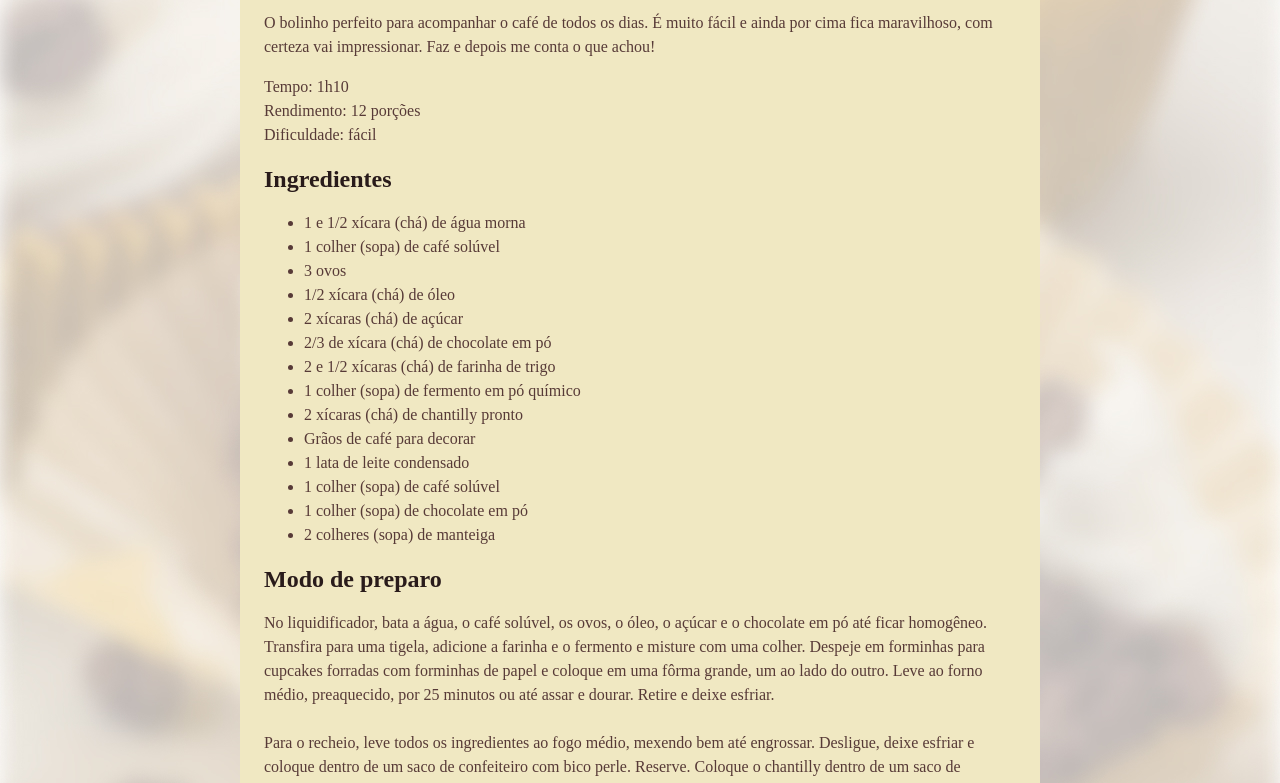
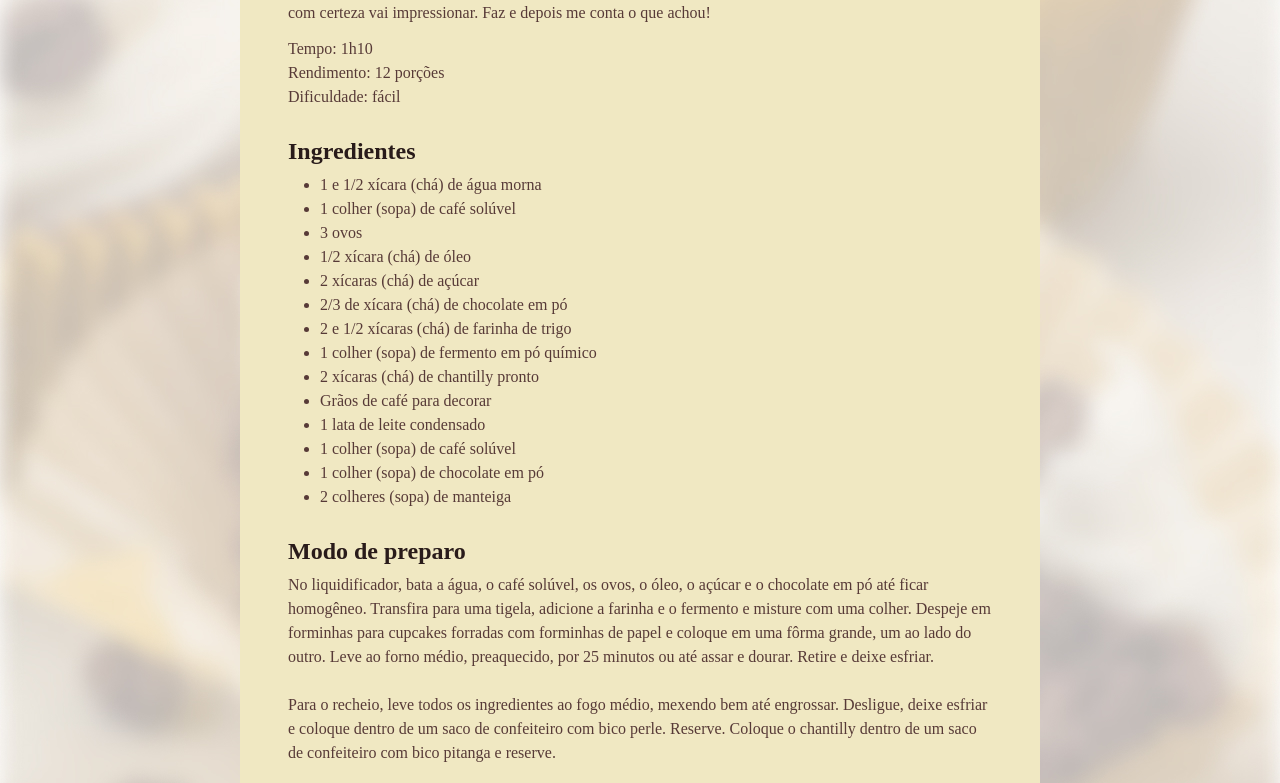
Before and after one commit to MuriloKuehne/P-gina-de-Receita, a plain HTML site: page index.html in a window 1280 px wide. Shown: the part 590-1373 px from the top of the page. Drawn offline with Linux system fonts and the light colour scheme; a web font is replaced by a local one.

Commit message:
personalizando os espaços

```diff
--- a/style.css
+++ b/style.css
@@ -1,5 +1,10 @@
 @import url('https://fonts.googleapis.com/css2?family=Alice&family=Inter:ital,opsz,wght@0,14..32,100..900;1,14..32,100..900&display=swap');
 
+
+*{
+    margin: 0;
+    padding: 0;
+}
 
 :root {
     font-family: "Alice", serif;
@@ -10,6 +15,19 @@
 body {
     background-image: url(/assets/bg-image.jpg);
     background-size: cover;
+}
+
+main {
+    padding: 24px;
+}
+
+section + section {
+    margin-top: 24px;
+}
+
+
+#about p + p {
+    margin-top: 12px ;
 }
 
 #page {
@@ -24,6 +42,7 @@
 h1 {
     line-height: 140%;
     font-size: 40px;
+    margin-bottom: 4px;
 }
 
 h2 {
@@ -32,4 +51,10 @@
 
 h1, h2 {
     color: #291b1a;
+    margin-bottom: 4px;
+    line-height: 150%;
 }
+
+ul {
+    padding-left: 32px;
+}
```
